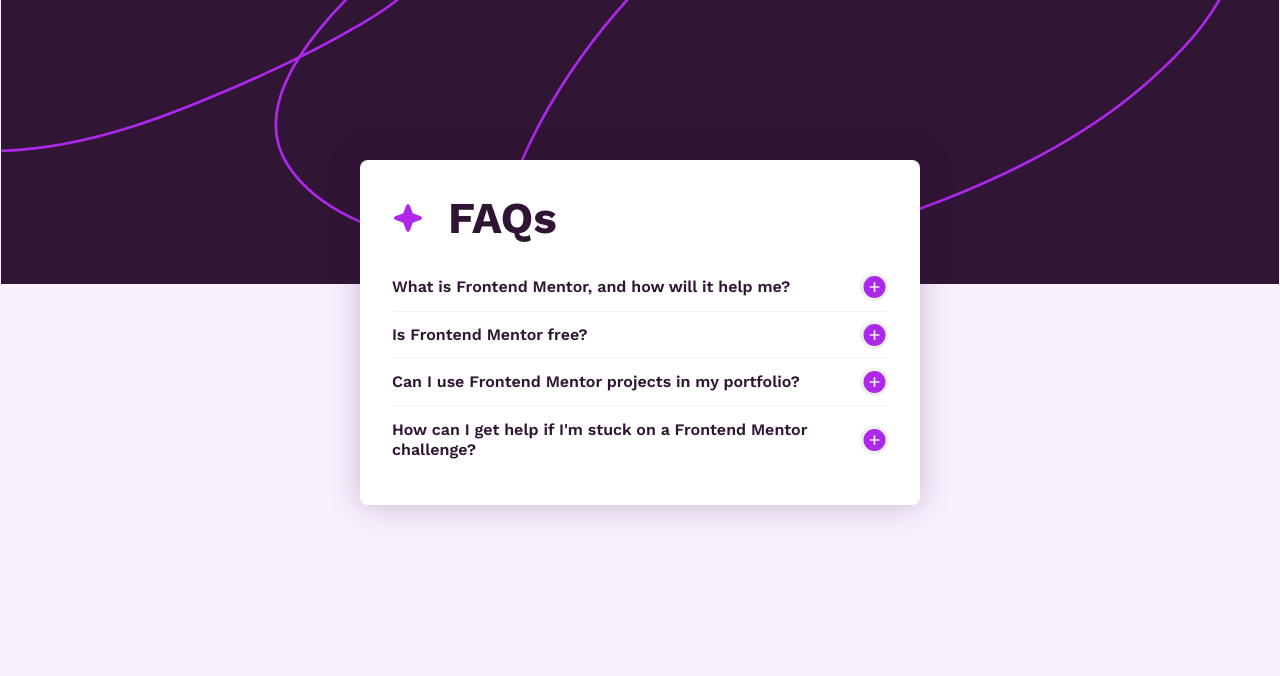
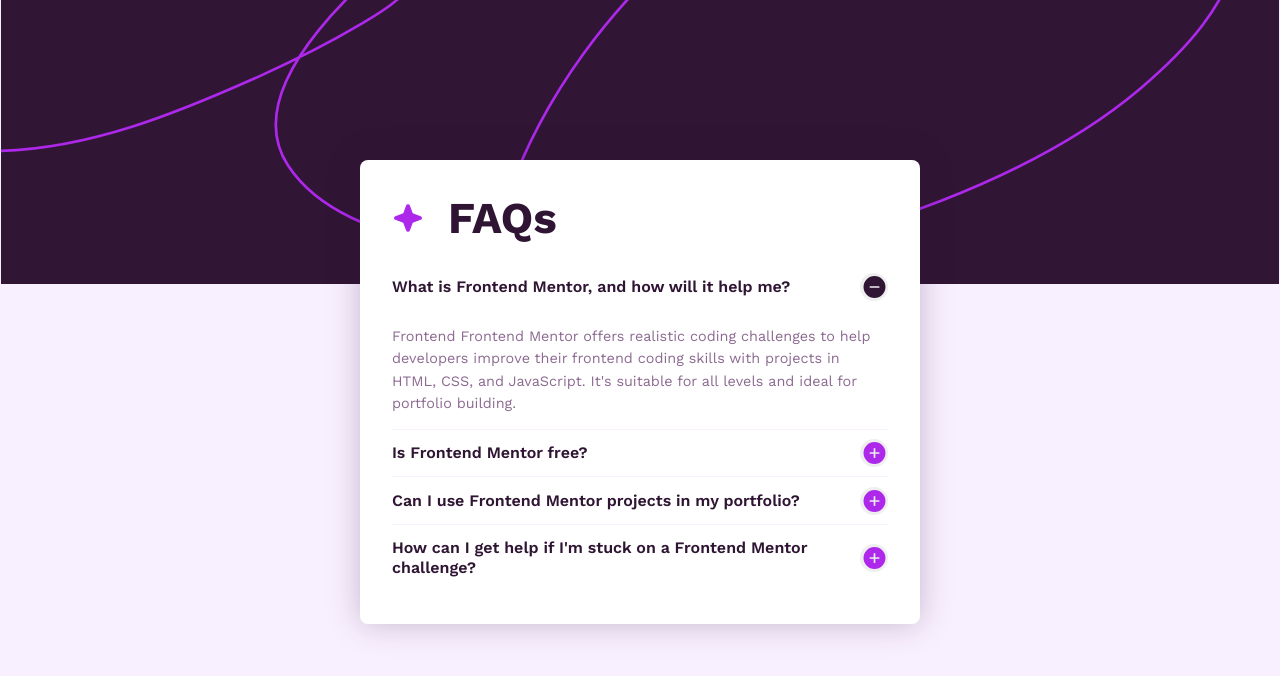
Before and after one commit to LesleyWesley/react-accordion-faq, a React (Vite) app: page / in a window 1280 px wide. Shown: the top 676 px of the page. Built offline with nearby package versions, Linux system fonts and the light colour scheme.

Commit message:
Fixed open state so first question is open when page loads

```diff
--- a/src/components/QuestionSection.jsx
+++ b/src/components/QuestionSection.jsx
@@ -2,7 +2,7 @@ import React from "react"
 
 function QuestionSection(props) {
 
-  const [open, setOpen] = React.useState(false)
+  const [open, setOpen] = React.useState(props.question.open)
 
   const styles = {
     backgroundImage: open ? `url("../src/assets/icon-minus.svg")` : `url("../src/assets/icon-plus.svg")`
--- a/src/data.json
+++ b/src/data.json
@@ -1,21 +1,25 @@
 [
   {
     "id": 1,
+    "open": true,
     "question": "What is Frontend Mentor, and how will it help me?",
     "answer": "Frontend Frontend Mentor offers realistic coding challenges to help developers improve their frontend coding skills with projects in HTML, CSS, and JavaScript. It's suitable for all levels and ideal for portfolio building."
   },
   {
     "id": 2,
+    "open": false,
     "question": "Is Frontend Mentor free?",
     "answer": "Yes, Frontend Mentor offers both free and premium coding challenges, with the free option providing access to a range of projects suitable for all skill levels."
   },
   {
     "id": 3,
+    "open": false,
     "question": "Can I use Frontend Mentor projects in my portfolio?",
     "answer": "Yes, you can use projects completed on Frontend Mentor in your portfolio. It's an excellent way to showcase your skills to potential employers!"
   },
   {
     "id": 4,
+    "open": false,
     "question": "How can I get help if I'm stuck on a Frontend Mentor challenge?",
     "answer": "The best place to get help is inside Frontend Mentor's Discord community. There's a help channel where you can ask questions and seek support from other community members."
   }
```
